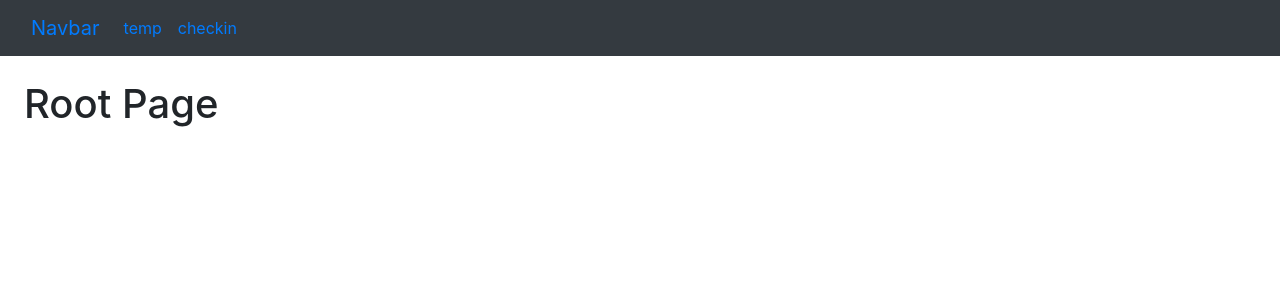
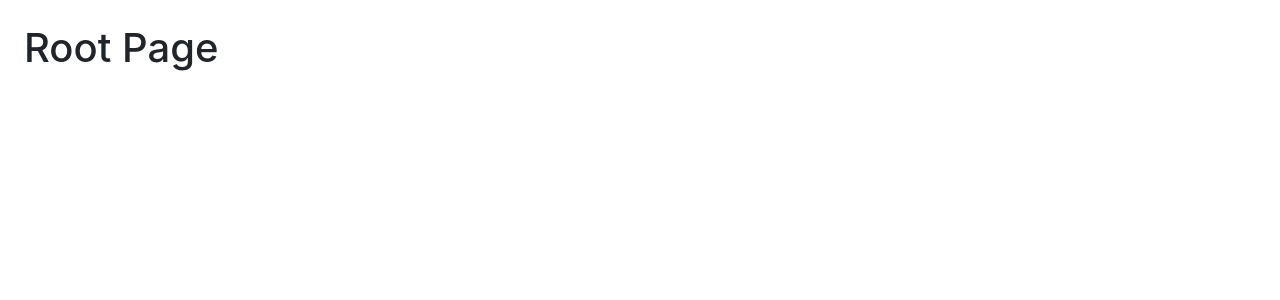
Before and after one commit to IanSanchezBaca/church-check-in, a Next.js app: page / in a window 1280 px wide. Shown: the top 300 px of the page. Built offline with nearby package versions, Linux system fonts and the light colour scheme.

Commit message:
removed navbar and commented the code outside

```diff
--- a/src/app/layout.js
+++ b/src/app/layout.js
@@ -32,33 +32,33 @@ export default function RootLayout({ children }) {
       </head>
 
       <body>
-
-        {/* this is the navbar and should be on all child pages
-          * Will only use this for testing */}
-        <nav className="navbar navbar-expand-lg bg-dark">
-          <div className="container-fluid">
-            <Link className="navbar-brand" href="/">Navbar</Link>
-            <button className="navbar-toggler" type="button" data-bs-toggle="collapse" data-bs-target="#navbarNav" aria-controls="navbarNav" aria-expanded="false" aria-label="Toggle navigation">
-              <span className="navbar-toggler-icon"></span>
-            </button>
-            <div className="collapse navbar-collapse" id="navbarNav">
-              <ul className="navbar-nav">
-                <li className="nav-item">
-                  <a className="nav-link" href="temp">temp</a>
-                </li>
-                <li className="nav-item">
-                  <a className="nav-link" href="checkIn">checkin</a>
-                </li>
-              </ul>
-            </div>
-          </div>
-        </nav>
-
         <main>
           {children}
         </main>
-
       </body>
 
     </html>
-);}
+  );
+}
+
+
+//  {/* this is the navbar and should be on all child pages
+//           * Will only use this for testing */}
+//         <nav className="navbar navbar-expand-lg bg-dark">
+//           <div className="container-fluid">
+//             <Link className="navbar-brand" href="/">Navbar</Link>
+//             <button className="navbar-toggler" type="button" data-bs-toggle="collapse" data-bs-target="#navbarNav" aria-controls="navbarNav" aria-expanded="false" aria-label="Toggle navigation">
+//               <span className="navbar-toggler-icon"></span>
+//             </button>
+//             <div className="collapse navbar-collapse" id="navbarNav">
+//               <ul className="navbar-nav">
+//                 <li className="nav-item">
+//                   <a className="nav-link" href="temp">temp</a>
+//                 </li>
+//                 <li className="nav-item">
+//                   <a className="nav-link" href="checkIn">checkin</a>
+//                 </li>
+//               </ul>
+//             </div>
+//           </div>
+//         </nav>
```
